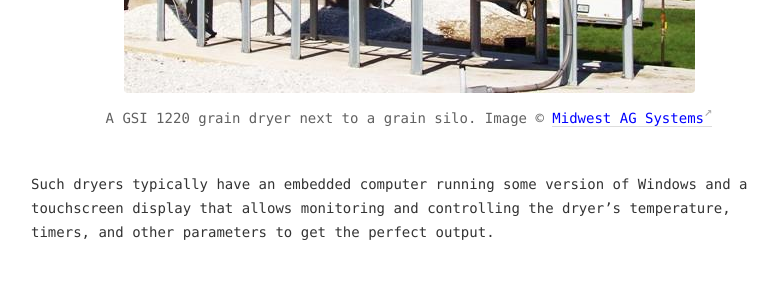
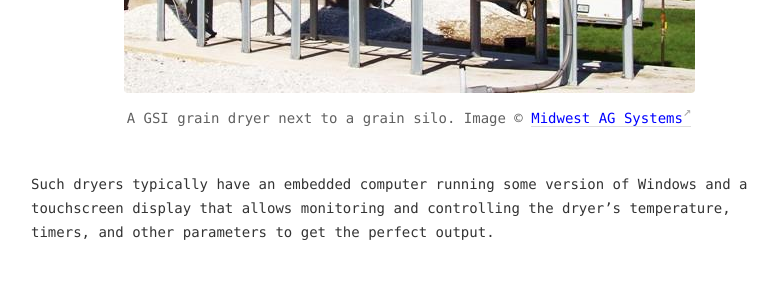
Before and after one commit to maximevaillancourt/maximevaillancourt.github.io, a Jekyll site: the page built from _posts/2020-11-08-monitoring-a-grain-dryer-via-the-internet.md, in a window 1280 px wide and 900 px high, scrolled down 635 px. Shown: the part 150-435 px from the top of the window, without its empty margins (231-1009 px from the left). Built offline with Jekyll 4.4.1, drawn with Linux system fonts in a browser that asks for light colours.

Commit message:
Remove incorrect GSI dryer model

```diff
--- a/_posts/2020-11-08-monitoring-a-grain-dryer-via-the-internet.md
+++ b/_posts/2020-11-08-monitoring-a-grain-dryer-via-the-internet.md
@@ -14,10 +14,10 @@ For context, a grain dryer is literally a combination of a huge furnace and fans
 
 <div class="img-group">
 <div class="">
-  <img alt="A GSI 1220 grain dryer next to a grain silo." src="/assets/dryer/gsi-1220.jpg">
+  <img alt="A GSI grain dryer next to a grain silo." src="/assets/dryer/gsi-1220.jpg">
 </div>
 <div class="caption">
-  A GSI 1220 grain dryer next to a grain silo. Image © <a href="https://midwestagsystems.net/">Midwest AG Systems</a>
+  A GSI grain dryer next to a grain silo. Image © <a href="https://midwestagsystems.net/">Midwest AG Systems</a>
 </div>
 </div>
 
```
